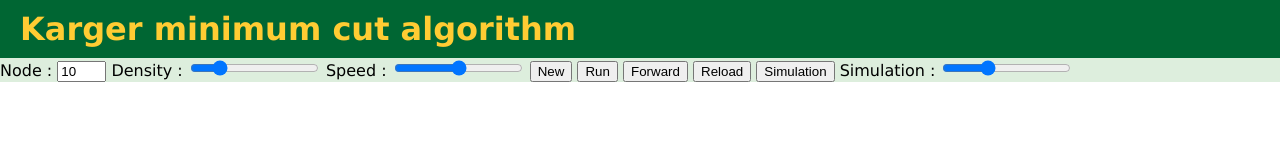
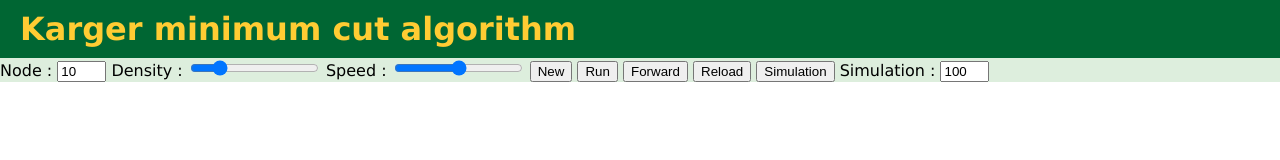
Before and after one commit to XiaobenYin/CS5800-Algorithm, a website: page public/index.html in a window 1280 px wide. Shown: the top 160 px of the page. Drawn offline with Linux system fonts and the light colour scheme; no server answers.

Commit message:
input for simulation count rather than slider

```diff
--- a/public/index.html
+++ b/public/index.html
@@ -40,14 +40,7 @@
 						<input type="button" value="Reload" onclick="reload()" />
 						<input type="button" value="Simulation" onclick="simulation()" />
 						Simulation :
-						<input
-							type="range"
-							min="1"
-							max="300"
-							value="100"
-							class="slider"
-							id="simulator"
-						/>
+						<input type="text" id="simulator" value="100" size="3" />
 					</div>
 
 					<div class="row">
```
